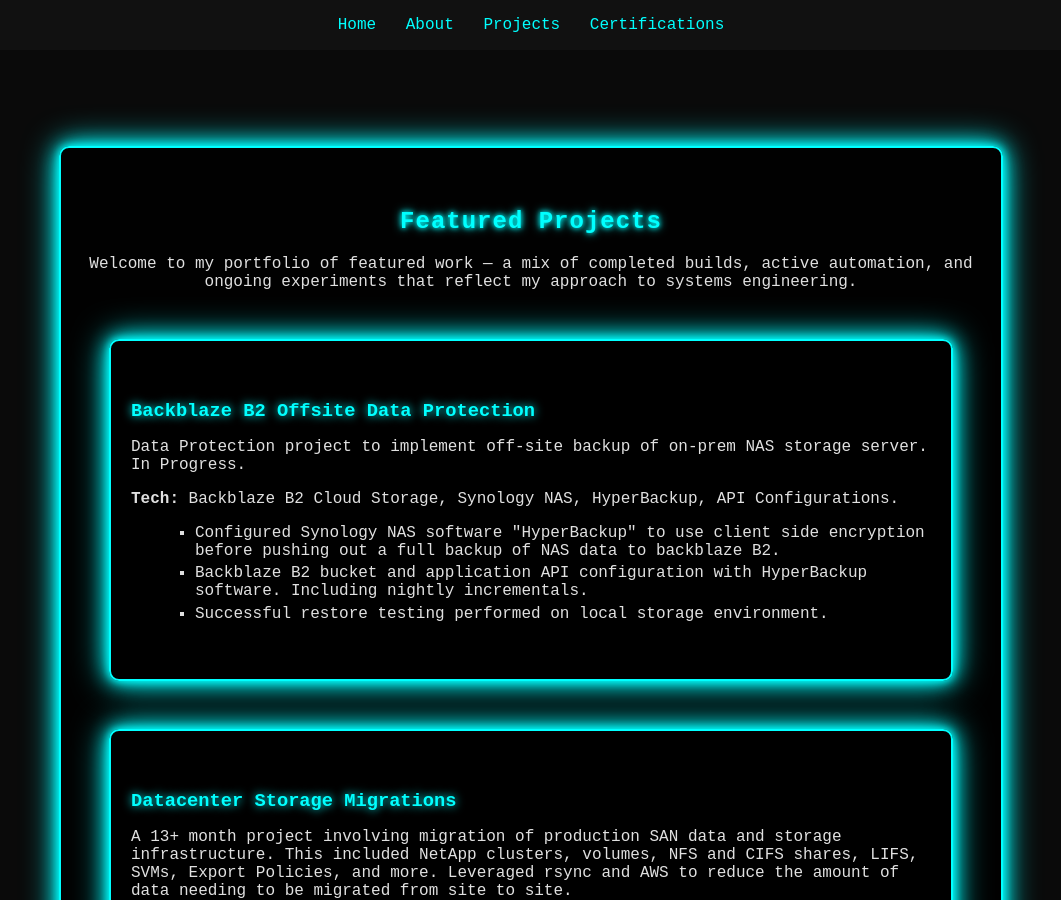
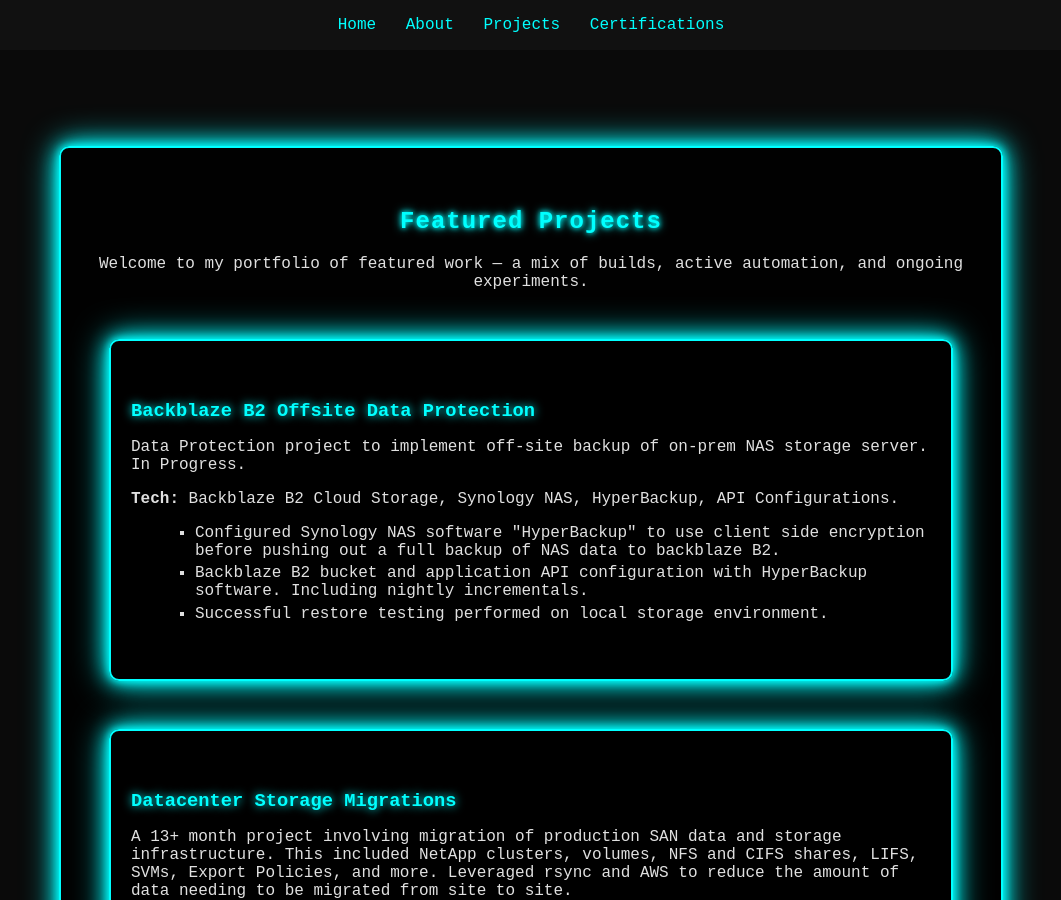
Before and after one commit to pearson-thaddeus-l/pearson-thaddeus-l-jekyll, a Jekyll site: the page built from projects.md, in a window 1280 px wide and 900 px high. Shown: the whole window, without its empty margins (109-1170 px from the left). Built offline with Jekyll 4.4.1, drawn with Linux system fonts in a browser that asks for light colours.

```diff
--- a/projects.md
+++ b/projects.md
@@ -7,7 +7,7 @@
 <h2 class="headline">Featured Projects</h2>
 
 <p>
-Welcome to my portfolio of featured work — a mix of completed builds, active automation, and ongoing experiments that reflect my approach to systems engineering.
+Welcome to my portfolio of featured work — a mix of builds, active automation, and ongoing experiments.
 </p>
 
 <div class="neon-border project-card">
```
